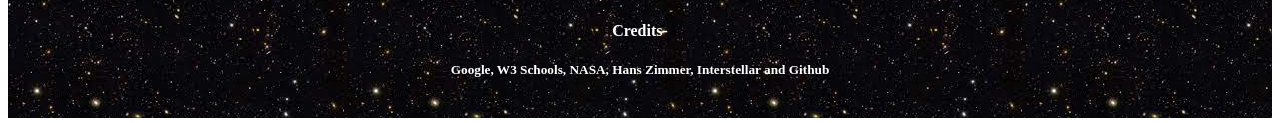
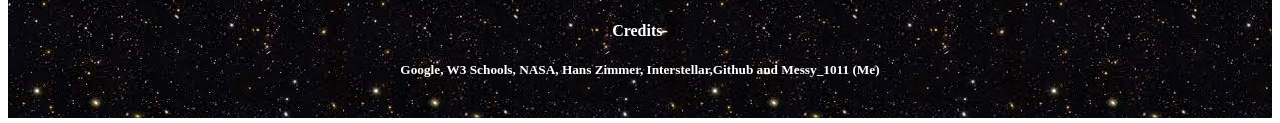
Before and after one commit to MessingWithHTML/Junior-Astronomer, a plain HTML site: page index.html in a window 1280 px wide. Shown: the part 1220-1343 px from the top of the page. Drawn offline with Linux system fonts and the light colour scheme.

Commit message:
Updated the favicon loc. and a few other minor changes

```diff
--- a/index.html
+++ b/index.html
@@ -73,7 +73,7 @@ the earth which is obouisly fake. There are parts/layers of sun. Look down here
 </audio>
 
 		<h4 style="color:white;text-align:center">Credits-</h4>
-		<h5 style="color:white;text-align:center">Google, W3 Schools, NASA, Hans Zimmer, Interstellar and Github</h5>
+		<h5 style="color:white;text-align:center">Google, W3 Schools, NASA, Hans Zimmer, Interstellar,Github and Messy_1011 (Me)</h5>
 <br>
 		</div>
 	</body>
```
